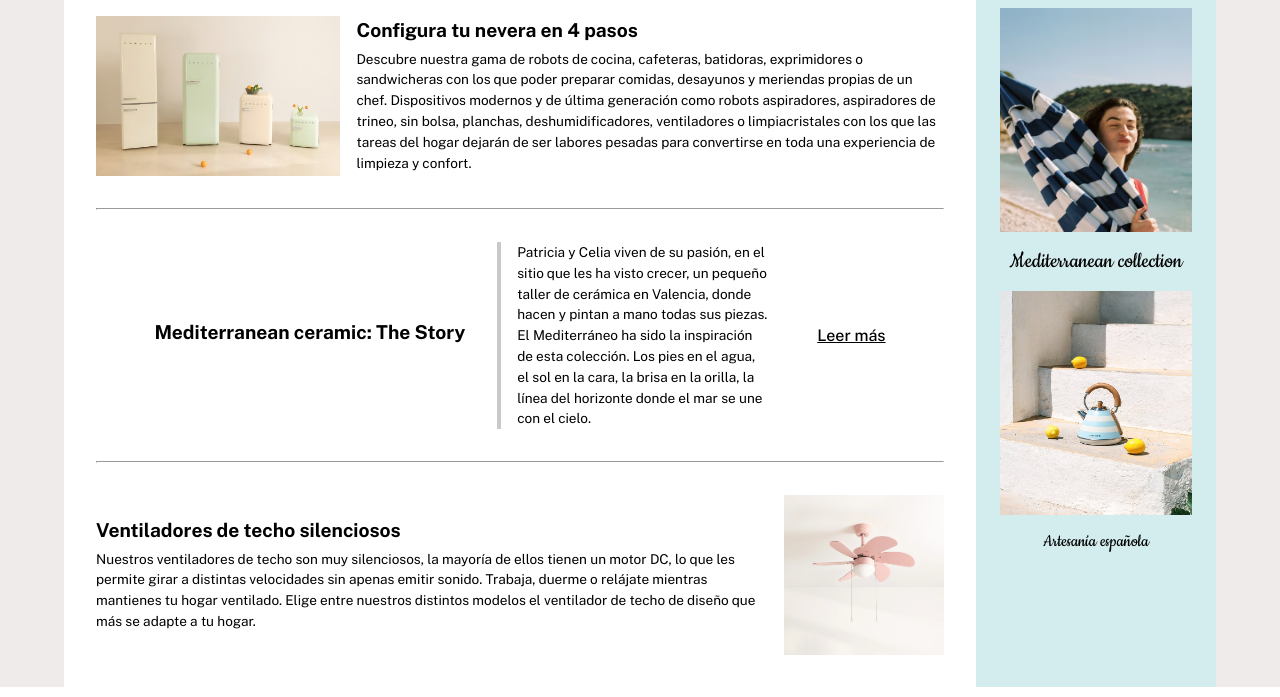
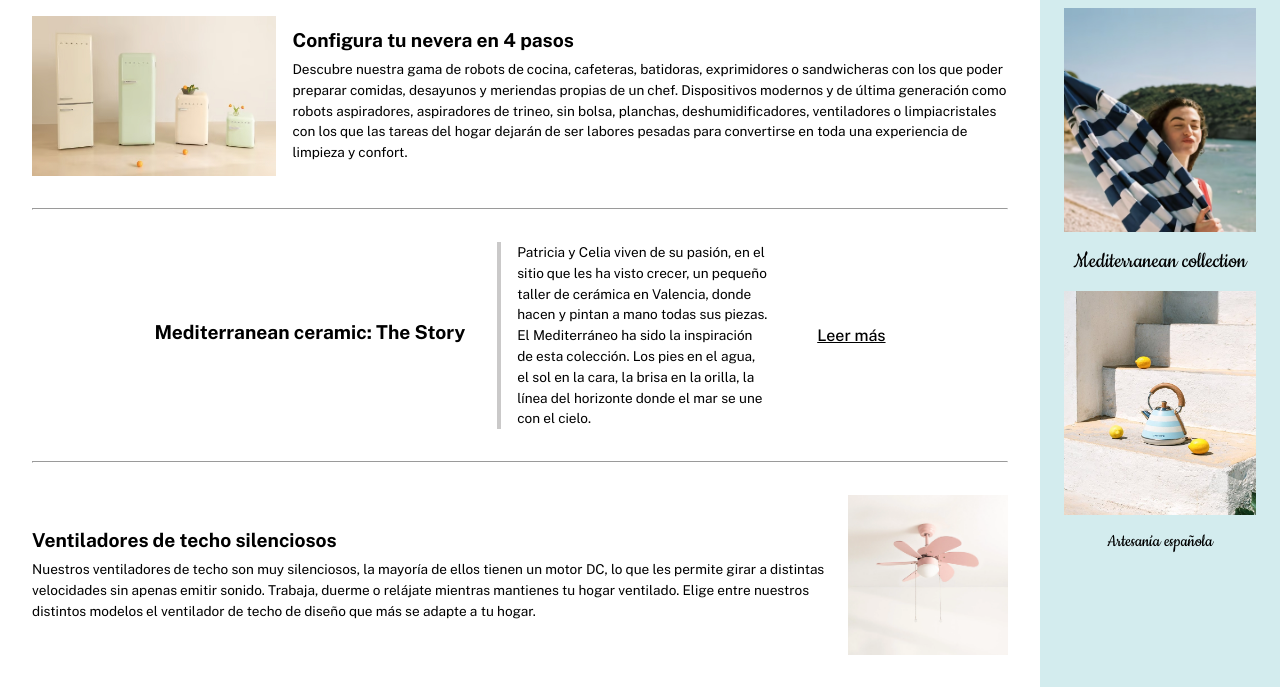
Before and after one commit to marialapc/create-version-2, a website built with Vite: page index.html in a window 1280 px wide. Shown: the part 96-793 px from the top of the page. Built offline with nearby package versions, Linux system fonts and the light colour scheme.

Commit message:
add link of the secondary font

```diff
--- a/index.html
+++ b/index.html
@@ -4,6 +4,9 @@
 <head>
   <meta charset="UTF-8" />
   <meta name="viewport" content="width=device-width, initial-scale=1.0" />
+  <link rel="preconnect" href="https://fonts.googleapis.com">
+  <link rel="preconnect" href="https://fonts.gstatic.com" crossorigin>
+  <link href="https://fonts.googleapis.com/css2?family=Cookie&display=swap" rel="stylesheet">
   <link rel="stylesheet" href="./styles/index.scss" />
   <title>María Lopez - Create version 2</title>
 </head>
--- a/styles/base/vars.scss
+++ b/styles/base/vars.scss
@@ -6,7 +6,7 @@
   --cream: rgb(254, 246, 240);
   --blue: rgb(211, 236, 238);
   --fontPrimary: "publicSans";
-  --fontSecondary: "cookie";
+  --fontSecondary: "cookie",
   --maxWidth: 72rem;
   --gutter: 1rem;
 }
@@ -17,8 +17,3 @@ $isDesktop: 43rem;
   font-family: "publicSans";
   src: url("../../assets/fonts/publicSans.ttf") format("truetype");
 }
-
-@font-face {
-  font-family: "cookie";
-  src: url("../../assets/fonts/cookie.ttf") format("truetype");
-}
--- a/styles/layout/aside.scss
+++ b/styles/layout/aside.scss
@@ -7,7 +7,7 @@
 
   &__title {
     color: var(--black);
-    font-family: var(--fontSecondary), 'Times New Roman', Times, serif;
+    font-family: 'cookie','Times New Roman', Times, serif;
     font-size: 1.5rem;
     text-align: center;
 
```
